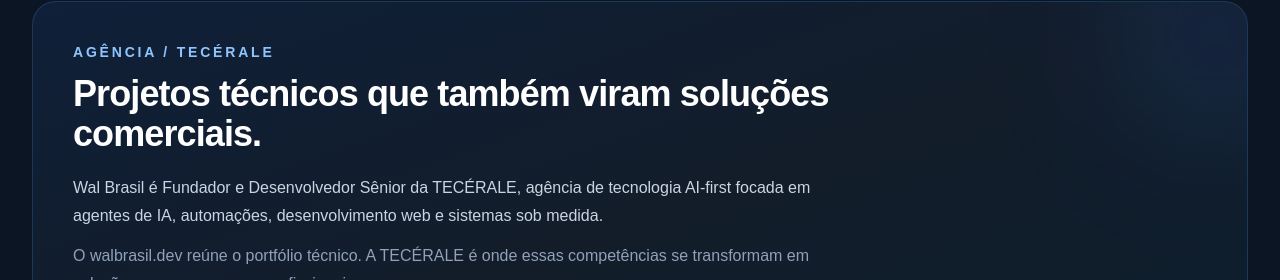
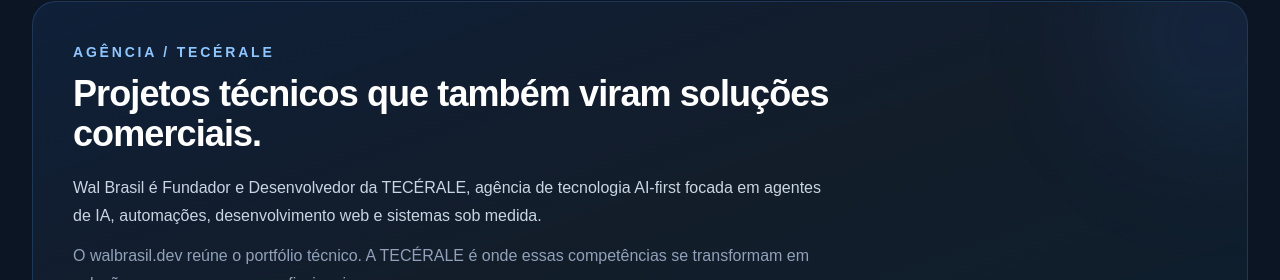
Before and after one commit to waldematica-design/walbrasil-dev, a Next.js app: page / in a window 1280 px wide. Shown: the part 4803-5083 px from the top of the page. Built offline with nearby package versions, Linux system fonts and the light colour scheme.

Commit message:
Remove senior title from portfolio

```diff
--- a/src/app/page.tsx
+++ b/src/app/page.tsx
@@ -490,7 +490,7 @@
                   Projetos técnicos que também viram soluções comerciais.
                 </h2>
                 <p className="mt-5 max-w-3xl leading-7 text-slate-300">
-                  Wal Brasil é Fundador e Desenvolvedor Sênior da TECÉRALE,
+                  Wal Brasil é Fundador e Desenvolvedor da TECÉRALE,
                   agência de tecnologia AI-first focada em agentes de IA,
                   automações, desenvolvimento web e sistemas sob medida.
                 </p>
```
